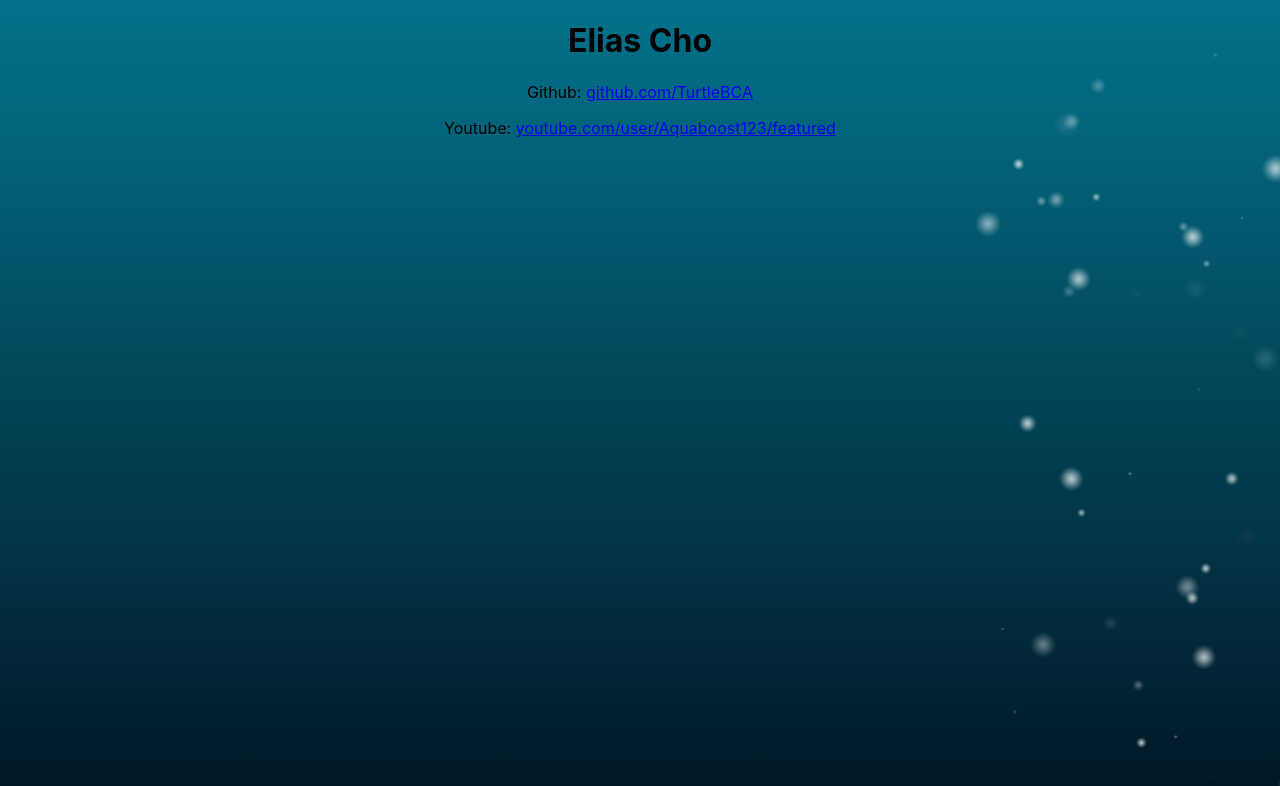
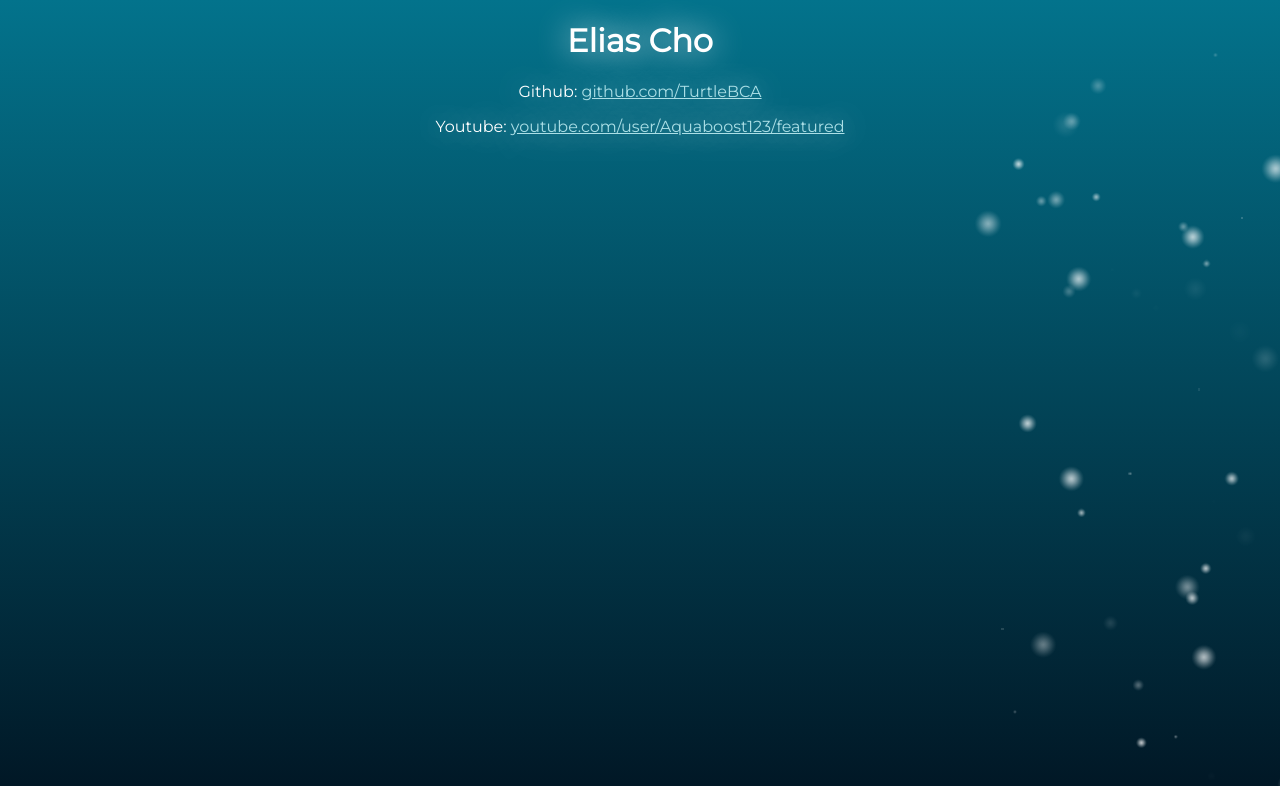
Before and after one commit to TurtlejamEC/Personal-Website, a React (Create React App) app: page / in a window 1280 px wide. Shown: the top 786 px of the page. Built offline with nearby package versions, Linux system fonts and the light colour scheme.

Commit message:
BasicInfo Styling

```diff
--- a/src/components/BasicInfo/BasicInfo.tsx
+++ b/src/components/BasicInfo/BasicInfo.tsx
@@ -4,7 +4,7 @@ import './BasicInfo.css';
 export default class BasicInfo extends React.Component {
   render() {
     return (
-      <div className="BasicInfo centerHorizontal">
+      <div id="BasicInfo" className="centerHorizontal">
         <h1>Elias Cho</h1>
         <p>Github: <a target="_blank" rel="noopener noreferrer" href="https://github.com/TurtleBCA">github.com/TurtleBCA</a></p>
         <p>Youtube: <a target="_blank" rel="noopener noreferrer" href="https://youtube.com/user/Aquaboost123/featured">youtube.com/user/Aquaboost123/featured</a></p>
--- /dev/null
+++ b/src/components/Header/Header.css
@@ -0,0 +1,3 @@
+#Header {
+  color: #ffffff;
+}
--- a/src/components/Header/Header.tsx
+++ b/src/components/Header/Header.tsx
@@ -1,5 +1,6 @@
 import React from 'react';
 import BasicInfo from '../BasicInfo/BasicInfo';
+import './Header.css';
 
 export default class Header extends React.Component {
   render() {
--- a/src/containers/App/App.css
+++ b/src/containers/App/App.css
@@ -1,3 +1,15 @@
 .centerHorizontal{
   text-align: center;
 }
+
+.glow {
+  text-shadow: 0 0 2em #fff;
+}
+
+#App {
+  font-family: 'Montserrat', sans-serif;
+}
+
+a {
+  color: #ABDFE6;
+}
--- a/src/containers/App/App.tsx
+++ b/src/containers/App/App.tsx
@@ -29,11 +29,12 @@ export default class App extends React.Component<{}, AppState> {
   }
 
   render() {
-    return (
-      <div id="App">
+    return <>
+      <link href="https://fonts.googleapis.com/css?family=Montserrat&display=swap" rel="stylesheet"></link>
+      <div id="App" className="glow">
         <ParticleBackground windowDimensions={this.state.windowDimensions} />
         <Header />
       </div>
-    );
+    </>;
   }
 }
```
